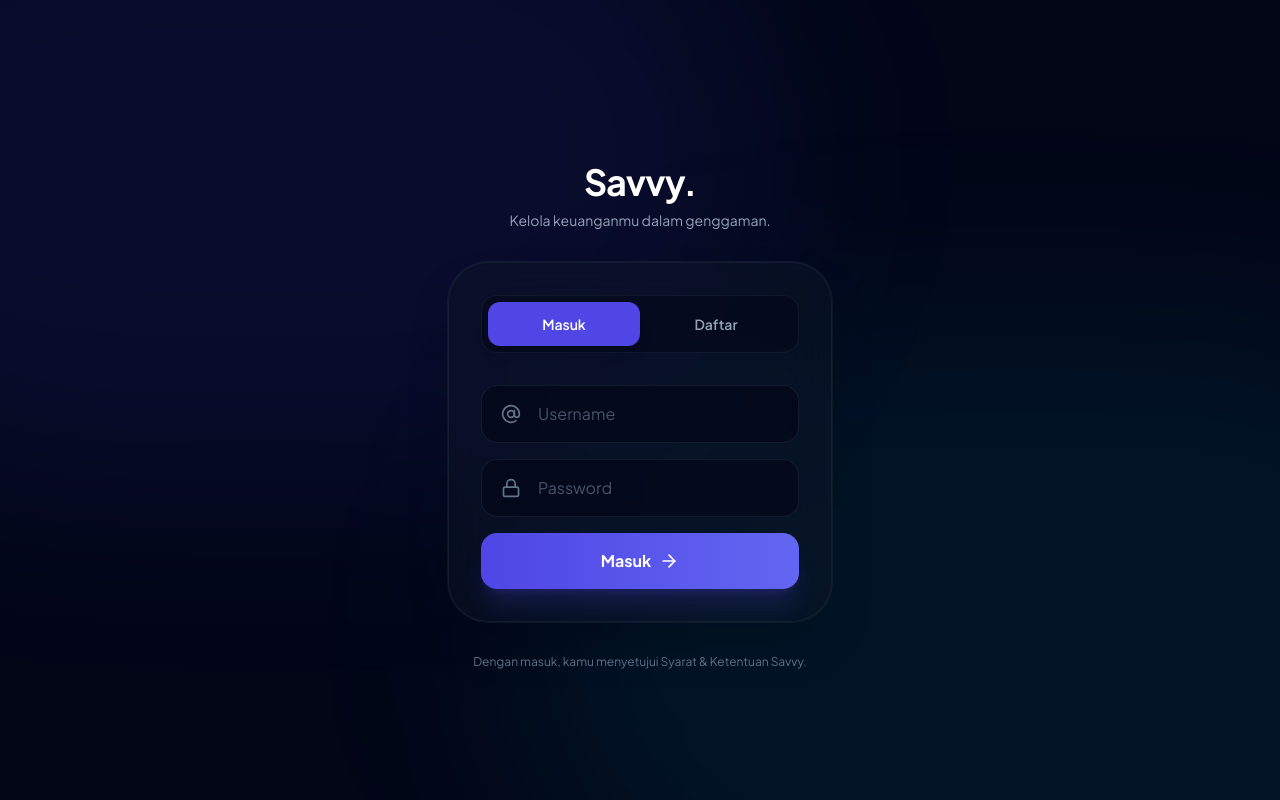
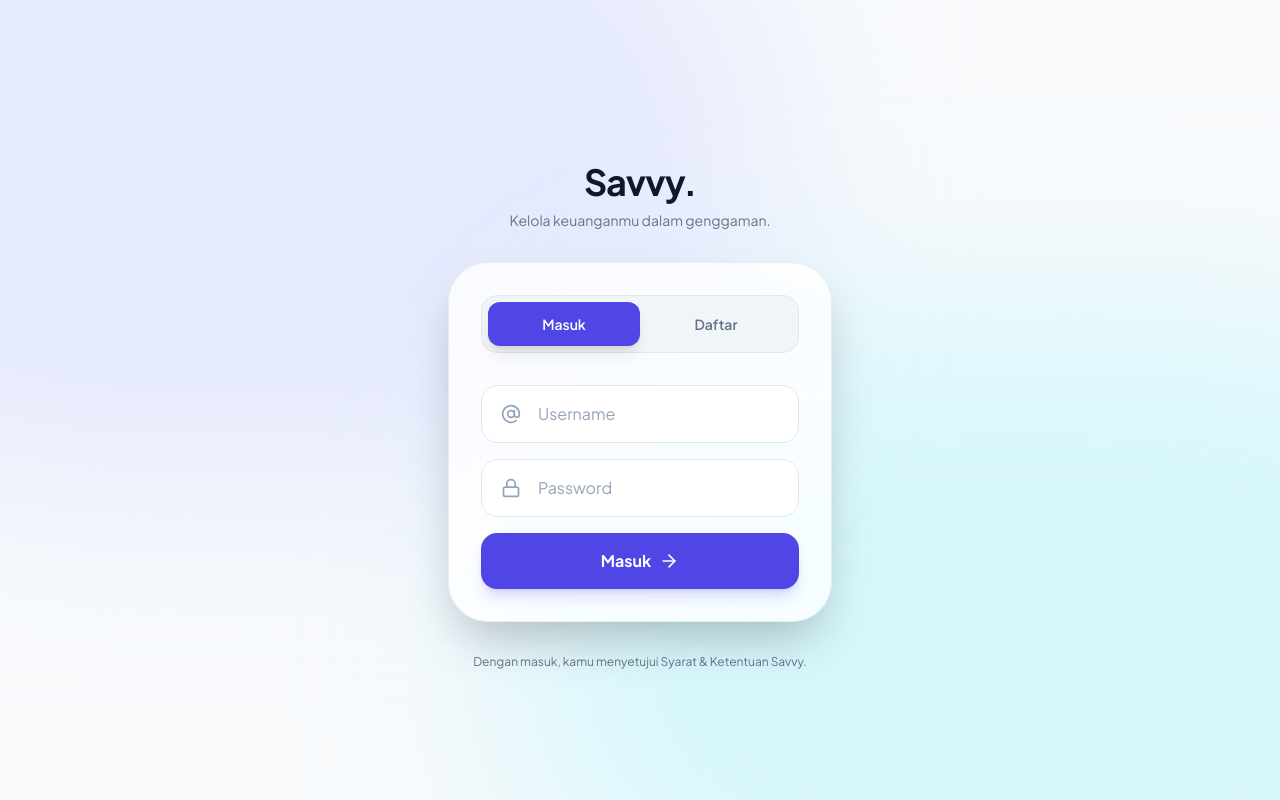
Before and after one commit to Moharrafi/savvy, a React (Vite) app: page / in a window 1280 px wide. Built offline with nearby package versions, Linux system fonts and the light colour scheme; no server answers.

Commit message:
update visual

```diff
--- a/components/AuthScreen.tsx
+++ b/components/AuthScreen.tsx
@@ -39,29 +39,29 @@ export const AuthScreen: React.FC<AuthScreenProps> = ({ onSuccess }) => {
   };
 
   return (
-    <div className="min-h-screen bg-slate-950 flex flex-col justify-center px-6 py-10 relative overflow-y-auto">
-      {/* Ambient Background - Adjusted for mobile */}
-      <div className="fixed top-[-20%] left-[-20%] w-[80%] h-[80%] bg-indigo-600/10 rounded-full blur-[100px] pointer-events-none"></div>
-      <div className="fixed bottom-[-20%] right-[-20%] w-[80%] h-[80%] bg-cyan-600/10 rounded-full blur-[100px] pointer-events-none"></div>
+    <div className="min-h-screen bg-slate-50 flex flex-col justify-center px-6 py-10 relative overflow-y-auto">
+      {/* Soft Background - Light */}
+      <div className="fixed top-[-20%] left-[-20%] w-[80%] h-[80%] bg-indigo-200/40 rounded-full blur-[100px] pointer-events-none"></div>
+      <div className="fixed bottom-[-20%] right-[-20%] w-[80%] h-[80%] bg-cyan-200/40 rounded-full blur-[100px] pointer-events-none"></div>
 
       <div className="w-full mx-auto relative z-10 flex flex-col h-full justify-center max-w-sm">
         {/* Header - More vertical space */}
         <div className="text-center mb-8 mt-8">
-          <h1 className="text-4xl font-bold text-white mb-2 tracking-tight">Savvy.</h1>
-          <p className="text-slate-400 text-sm">Kelola keuanganmu dalam genggaman.</p>
+          <h1 className="text-4xl font-bold text-slate-900 mb-2 tracking-tight">Savvy.</h1>
+          <p className="text-slate-500 text-sm">Kelola keuanganmu dalam genggaman.</p>
         </div>
 
         {/* Mobile Form Card */}
-        <div className="bg-slate-900/40 backdrop-blur-xl border border-slate-800/60 rounded-[2.5rem] p-6 sm:p-8 shadow-2xl ring-1 ring-white/5">
+        <div className="bg-white/80 backdrop-blur-xl border border-slate-200/70 rounded-[2.5rem] p-6 sm:p-8 shadow-2xl">
           {/* Toggle Switch */}
-          <div className="flex bg-slate-950/50 p-1.5 rounded-2xl mb-8 border border-slate-800/50 relative">
+          <div className="flex bg-slate-100 p-1.5 rounded-2xl mb-8 border border-slate-200 relative">
              <div
                className={`absolute top-1.5 bottom-1.5 w-[calc(50%-6px)] bg-indigo-600 rounded-xl shadow-lg transition-all duration-300 ease-spring ${isLogin ? 'left-1.5' : 'left-[calc(50%+4.5px)]'}`}
              ></div>
             <button
               onClick={() => { setIsLogin(true); setError(''); }}
               className={`flex-1 py-3 text-sm font-semibold rounded-xl transition-colors relative z-10 ${
-                isLogin ? 'text-white' : 'text-slate-400'
+                isLogin ? 'text-white' : 'text-slate-500'
               }`}
             >
               Masuk
@@ -69,7 +69,7 @@ export const AuthScreen: React.FC<AuthScreenProps> = ({ onSuccess }) => {
             <button
               onClick={() => { setIsLogin(false); setError(''); }}
               className={`flex-1 py-3 text-sm font-semibold rounded-xl transition-colors relative z-10 ${
-                !isLogin ? 'text-white' : 'text-slate-400'
+                !isLogin ? 'text-white' : 'text-slate-500'
               }`}
             >
               Daftar
@@ -79,7 +79,7 @@ export const AuthScreen: React.FC<AuthScreenProps> = ({ onSuccess }) => {
           <form onSubmit={handleSubmit} className="space-y-4">
             {!isLogin && (
               <div className="relative group">
-                <div className="absolute left-5 top-1/2 -translate-y-1/2 text-slate-500 transition-colors group-focus-within:text-indigo-400">
+              <div className="absolute left-5 top-1/2 -translate-y-1/2 text-slate-400 transition-colors group-focus-within:text-indigo-500">
                     <UserIcon size={20} />
                 </div>
                 <input
@@ -87,7 +87,7 @@ export const AuthScreen: React.FC<AuthScreenProps> = ({ onSuccess }) => {
                   placeholder="Nama Lengkap"
                   value={name}
                   onChange={(e) => setName(e.target.value)}
-                  className="w-full bg-slate-950/60 border border-slate-800/60 rounded-2xl py-4 pl-14 pr-5 text-base text-slate-200 focus:outline-none focus:border-indigo-500/50 focus:ring-1 focus:ring-indigo-500/50 transition-all placeholder-slate-600"
+                  className="w-full bg-white border border-slate-200 rounded-2xl py-4 pl-14 pr-5 text-base text-slate-800 focus:outline-none focus:border-indigo-500/50 focus:ring-1 focus:ring-indigo-500/50 transition-all placeholder-slate-400"
                   required={!isLogin}
                   autoComplete="name"
                 />
@@ -95,7 +95,7 @@ export const AuthScreen: React.FC<AuthScreenProps> = ({ onSuccess }) => {
             )}
 
             <div className="relative group">
-               <div className="absolute left-5 top-1/2 -translate-y-1/2 text-slate-500 transition-colors group-focus-within:text-indigo-400">
+               <div className="absolute left-5 top-1/2 -translate-y-1/2 text-slate-400 transition-colors group-focus-within:text-indigo-500">
                     <AtSign size={20} />
                 </div>
               <input
@@ -103,7 +103,7 @@ export const AuthScreen: React.FC<AuthScreenProps> = ({ onSuccess }) => {
                 placeholder="Username"
                 value={username}
                 onChange={(e) => setUsername(e.target.value)}
-                className="w-full bg-slate-950/60 border border-slate-800/60 rounded-2xl py-4 pl-14 pr-5 text-base text-slate-200 focus:outline-none focus:border-indigo-500/50 focus:ring-1 focus:ring-indigo-500/50 transition-all placeholder-slate-600"
+                className="w-full bg-white border border-slate-200 rounded-2xl py-4 pl-14 pr-5 text-base text-slate-800 focus:outline-none focus:border-indigo-500/50 focus:ring-1 focus:ring-indigo-500/50 transition-all placeholder-slate-400"
                 required
                 autoComplete="username"
                 autoCapitalize="none"
@@ -111,7 +111,7 @@ export const AuthScreen: React.FC<AuthScreenProps> = ({ onSuccess }) => {
             </div>
 
             <div className="relative group">
-               <div className="absolute left-5 top-1/2 -translate-y-1/2 text-slate-500 transition-colors group-focus-within:text-indigo-400">
+               <div className="absolute left-5 top-1/2 -translate-y-1/2 text-slate-400 transition-colors group-focus-within:text-indigo-500">
                     <Lock size={20} />
                 </div>
               <input
@@ -119,14 +119,14 @@ export const AuthScreen: React.FC<AuthScreenProps> = ({ onSuccess }) => {
                 placeholder="Password"
                 value={password}
                 onChange={(e) => setPassword(e.target.value)}
-                className="w-full bg-slate-950/60 border border-slate-800/60 rounded-2xl py-4 pl-14 pr-5 text-base text-slate-200 focus:outline-none focus:border-indigo-500/50 focus:ring-1 focus:ring-indigo-500/50 transition-all placeholder-slate-600"
+                className="w-full bg-white border border-slate-200 rounded-2xl py-4 pl-14 pr-5 text-base text-slate-800 focus:outline-none focus:border-indigo-500/50 focus:ring-1 focus:ring-indigo-500/50 transition-all placeholder-slate-400"
                 required
                 autoComplete={isLogin ? "current-password" : "new-password"}
               />
             </div>
 
             {error && (
-              <div className="p-3.5 rounded-2xl bg-rose-500/10 border border-rose-500/20 text-rose-400 text-sm text-center font-medium animate-in fade-in slide-in-from-top-2">
+              <div className="p-3.5 rounded-2xl bg-rose-50 border border-rose-200 text-rose-500 text-sm text-center font-medium animate-in fade-in slide-in-from-top-2">
                 {error}
               </div>
             )}
@@ -134,7 +134,7 @@ export const AuthScreen: React.FC<AuthScreenProps> = ({ onSuccess }) => {
             <button
               type="submit"
               disabled={loading}
-              className="w-full bg-gradient-to-r from-indigo-600 to-indigo-500 hover:to-indigo-600 text-white font-bold py-4 rounded-2xl shadow-xl shadow-indigo-600/20 flex items-center justify-center gap-2 transition-all active:scale-[0.98] mt-6 disabled:opacity-70 disabled:cursor-not-allowed text-base"
+              className="w-full bg-indigo-600 hover:bg-indigo-500 text-white font-bold py-4 rounded-2xl shadow-lg shadow-indigo-600/20 flex items-center justify-center gap-2 transition-all active:scale-[0.98] mt-6 disabled:opacity-70 disabled:cursor-not-allowed text-base"
             >
               {loading ? (
                 <Loader2 size={24} className="animate-spin" />
```
